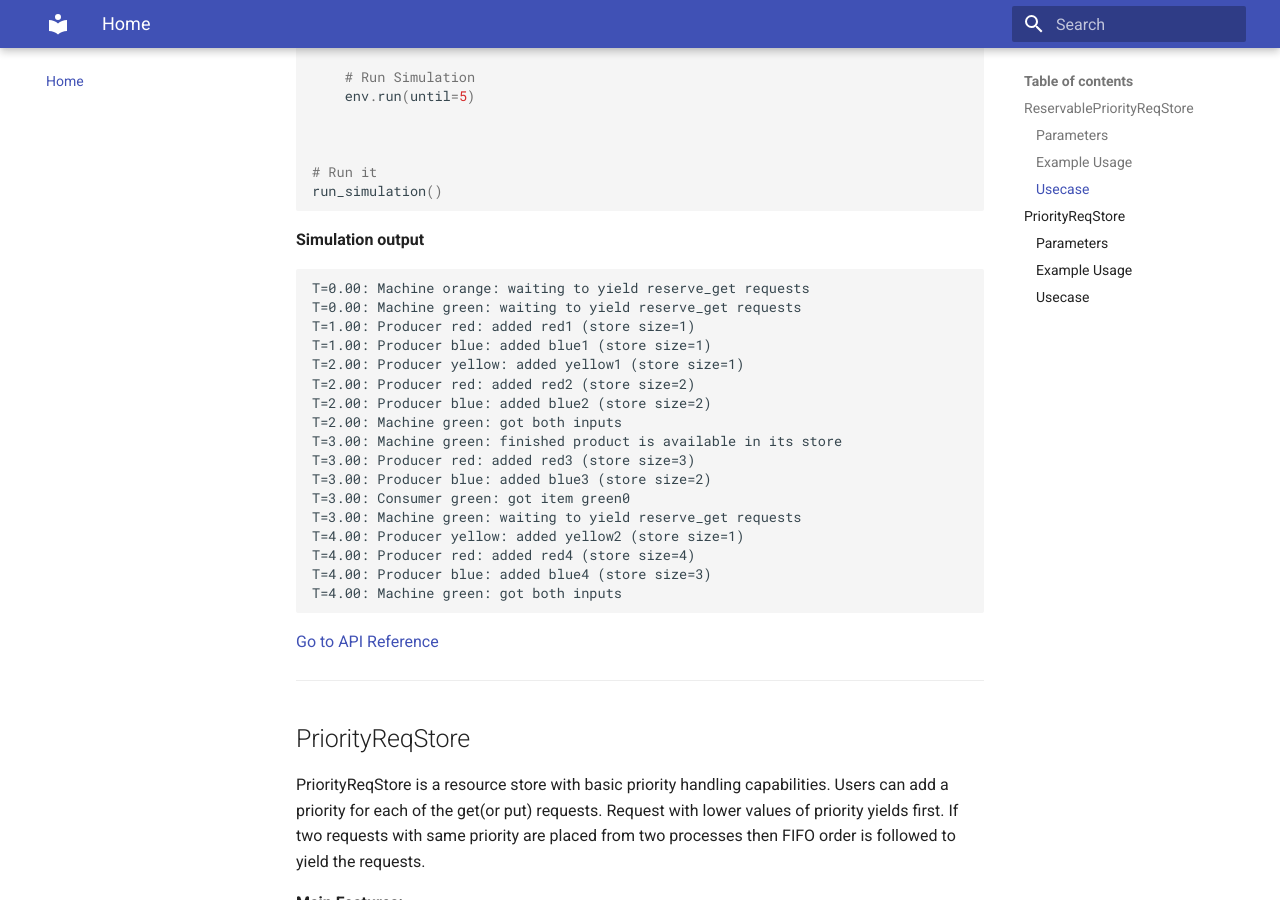
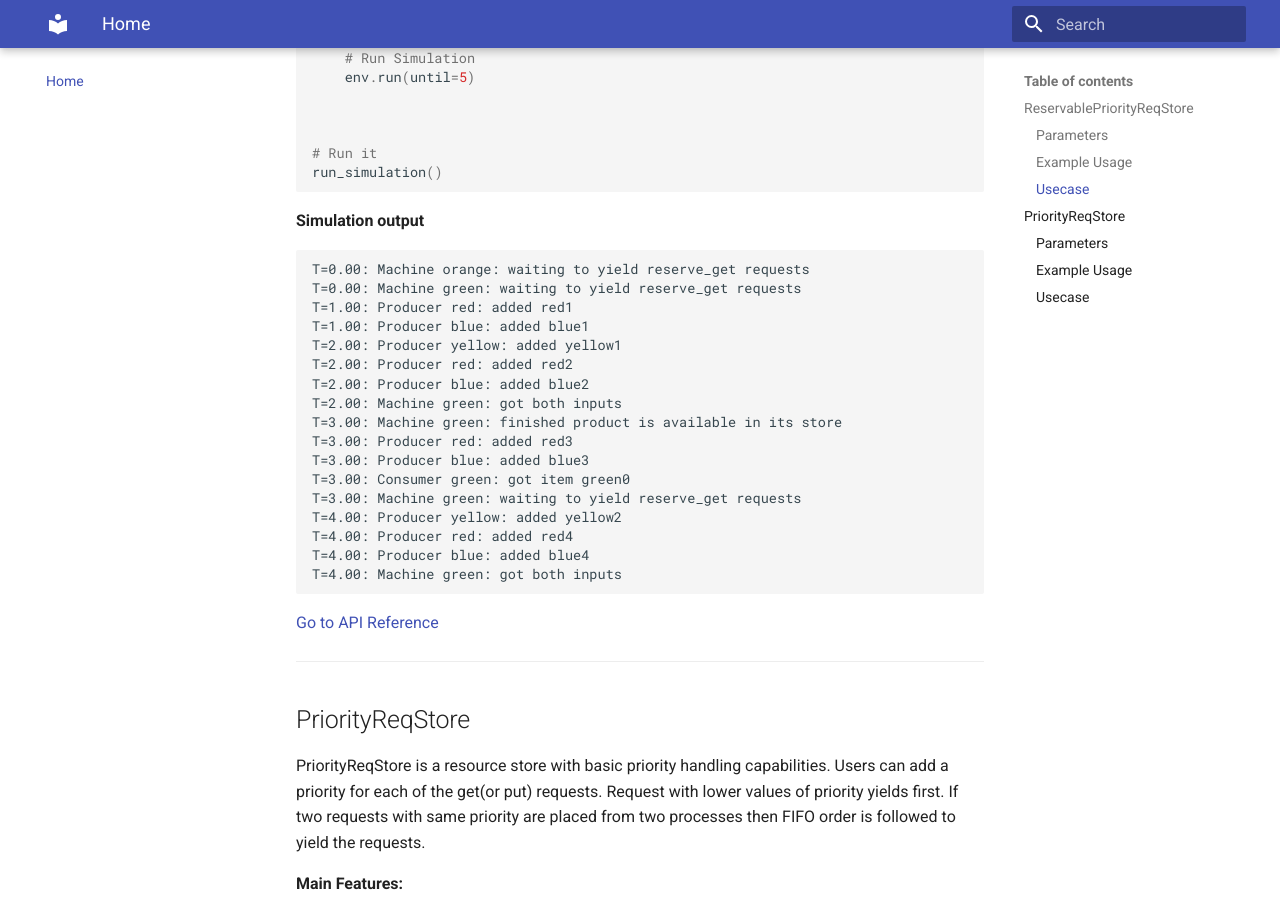
Before and after one commit to FactorySimPy/FactorySimPydocs, an MkDocs documentation site: the page built from docs/index.md, in a window 1280 px wide and 900 px high, scrolled down 4931 px. Built offline with MkDocs 1.6.1 and Material for MkDocs 9.7.7, drawn with Linux system fonts in a browser that asks for light colours; some of the changed text lies outside the part shown.

Commit message:
changes in index

````diff
--- a/docs/index.md
+++ b/docs/index.md
@@ -137,8 +137,7 @@ def producer(env, interarrival, store, item_prefix):
         yield put_req
         item_name = f"{item_prefix}{i+1}"
         store.put(put_req, item_name)
-        print(f"T={env.now:.2f}: Producer {item_prefix}: added {item_name}
-                   (store size={len(store.items)})")
+        print(f"T={env.now:.2f}: Producer {item_prefix}: added {item_name})")
 
         i += 1
 
@@ -254,20 +253,20 @@ run_simulation()
 ```
 T=0.00: Machine orange: waiting to yield reserve_get requests
 T=0.00: Machine green: waiting to yield reserve_get requests
-T=1.00: Producer red: added red1 (store size=1)
-T=1.00: Producer blue: added blue1 (store size=1)
-T=2.00: Producer yellow: added yellow1 (store size=1)
-T=2.00: Producer red: added red2 (store size=2)
-T=2.00: Producer blue: added blue2 (store size=2)
+T=1.00: Producer red: added red1
+T=1.00: Producer blue: added blue1
+T=2.00: Producer yellow: added yellow1
+T=2.00: Producer red: added red2
+T=2.00: Producer blue: added blue2
 T=2.00: Machine green: got both inputs
 T=3.00: Machine green: finished product is available in its store
-T=3.00: Producer red: added red3 (store size=3)
-T=3.00: Producer blue: added blue3 (store size=2)
+T=3.00: Producer red: added red3
+T=3.00: Producer blue: added blue3
 T=3.00: Consumer green: got item green0
 T=3.00: Machine green: waiting to yield reserve_get requests
-T=4.00: Producer yellow: added yellow2 (store size=1)
-T=4.00: Producer red: added red4 (store size=4)
-T=4.00: Producer blue: added blue4 (store size=3)
+T=4.00: Producer yellow: added yellow2
+T=4.00: Producer red: added red4
+T=4.00: Producer blue: added blue4
 T=4.00: Machine green: got both inputs
 ```
 
````
Also changed, not shown: site/index.html, site/search/search_index.json.
